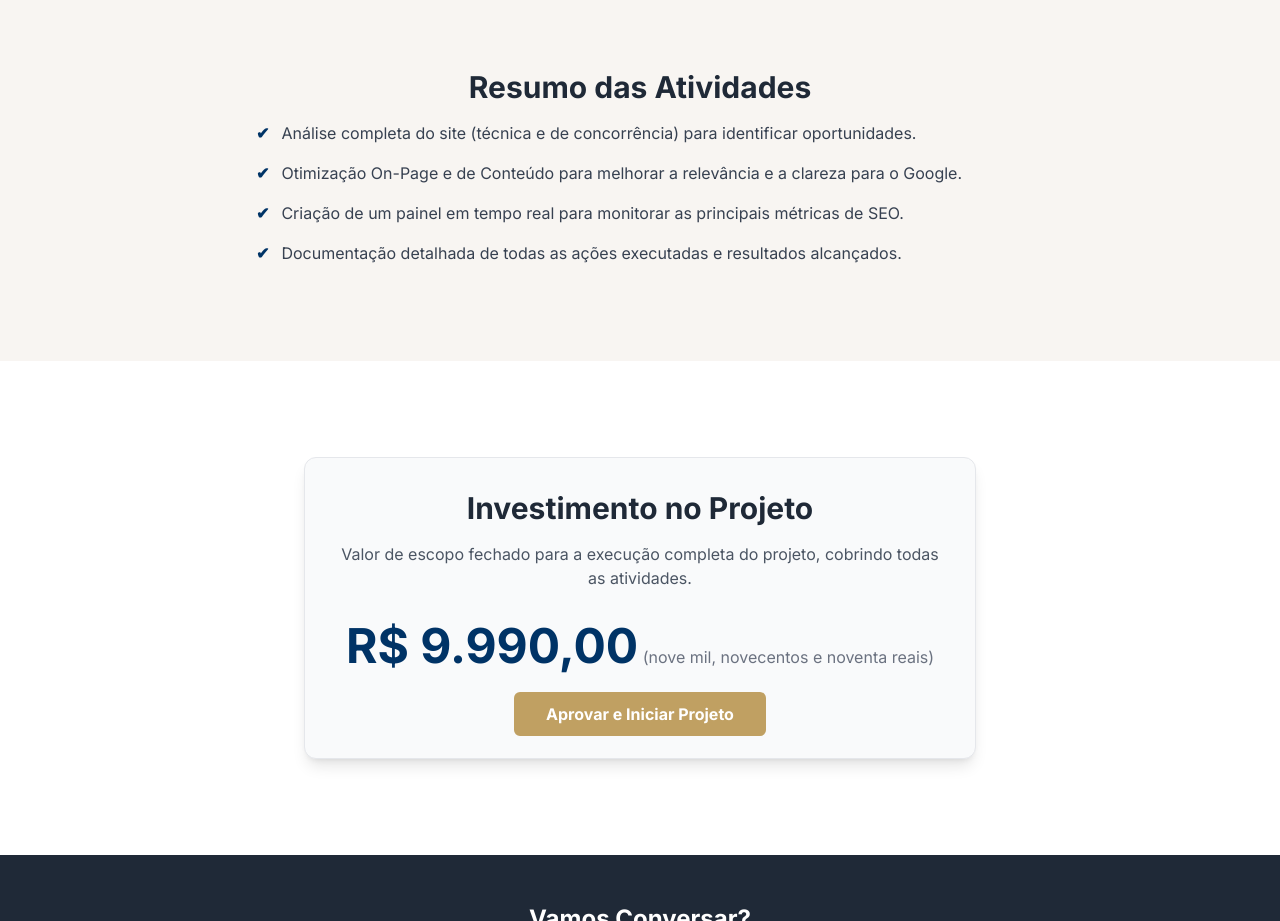
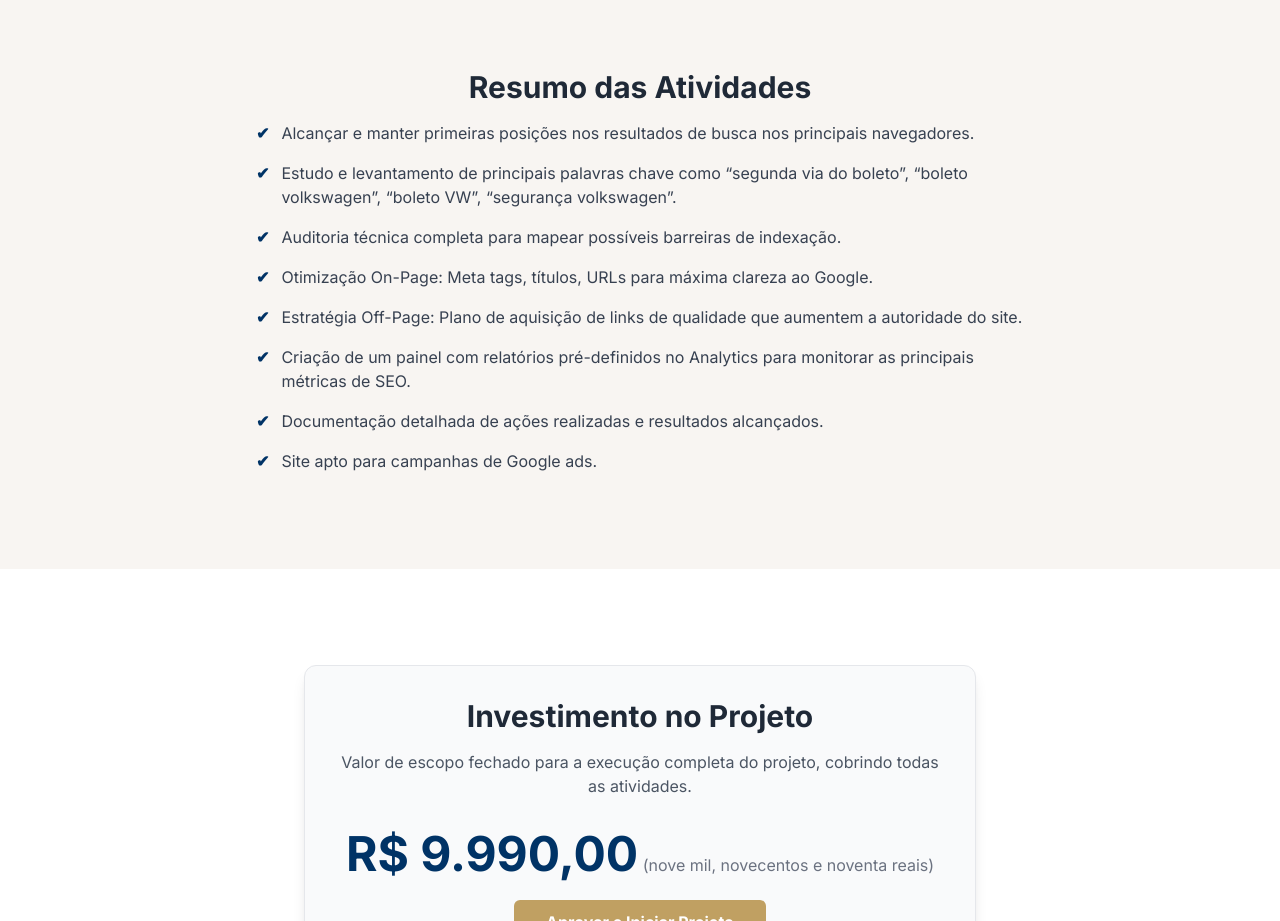
Before and after one commit to DevVitorSantos/proposta_volkswagen, a plain HTML site: page index.html in a window 1280 px wide. Shown: the part 2040-2961 px from the top of the page. Drawn offline with nearby package versions, Linux system fonts and the light colour scheme.

Commit message:
Update index.html

```diff
--- a/index.html
+++ b/index.html
@@ -171,10 +171,14 @@
                 <div class="max-w-3xl mx-auto">
                     <h2 class="text-3xl font-bold text-gray-800 mb-4 text-center">Resumo das Atividades</h2>
                     <ul class="space-y-4 text-gray-700">
-                        <li class="flex items-start"><span class="text-[#003366] font-bold mr-3">✔</span> Análise completa do site (técnica e de concorrência) para identificar oportunidades.</li>
-                        <li class="flex items-start"><span class="text-[#003366] font-bold mr-3">✔</span> Otimização On-Page e de Conteúdo para melhorar a relevância e a clareza para o Google.</li>
-                        <li class="flex items-start"><span class="text-[#003366] font-bold mr-3">✔</span> Criação de um painel em tempo real para monitorar as principais métricas de SEO.</li>
-                        <li class="flex items-start"><span class="text-[#003366] font-bold mr-3">✔</span> Documentação detalhada de todas as ações executadas e resultados alcançados.</li>
+                        <li class="flex items-start"><span class="text-[#003366] font-bold mr-3">✔</span> Alcançar e manter primeiras posições nos resultados de busca nos principais navegadores.</li>
+                        <li class="flex items-start"><span class="text-[#003366] font-bold mr-3">✔</span> Estudo e levantamento de principais palavras chave como “segunda via do boleto”, “boleto volkswagen”, “boleto VW”, “segurança volkswagen”.</li>
+                        <li class="flex items-start"><span class="text-[#003366] font-bold mr-3">✔</span> Auditoria técnica completa para mapear possíveis barreiras de indexação.</li>
+                        <li class="flex items-start"><span class="text-[#003366] font-bold mr-3">✔</span> Otimização On-Page: Meta tags, títulos, URLs para máxima clareza ao Google.</li>
+                        <li class="flex items-start"><span class="text-[#003366] font-bold mr-3">✔</span> Estratégia Off-Page: Plano de aquisição de links de qualidade que aumentem a autoridade do site.</li>
+                        <li class="flex items-start"><span class="text-[#003366] font-bold mr-3">✔</span> Criação de um painel com relatórios pré-definidos no Analytics para monitorar as principais métricas de SEO.</li>
+                        <li class="flex items-start"><span class="text-[#003366] font-bold mr-3">✔</span> Documentação detalhada de ações realizadas e resultados alcançados.</li>
+                        <li class="flex items-start"><span class="text-[#003366] font-bold mr-3">✔</span> Site apto para campanhas de Google ads.</li>
                     </ul>
                 </div>
             </div>
```
